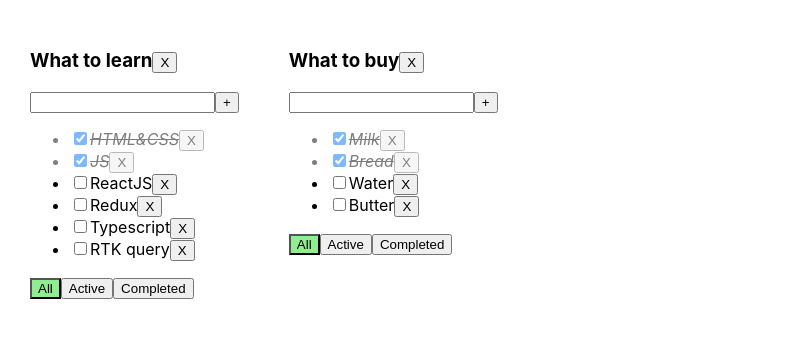
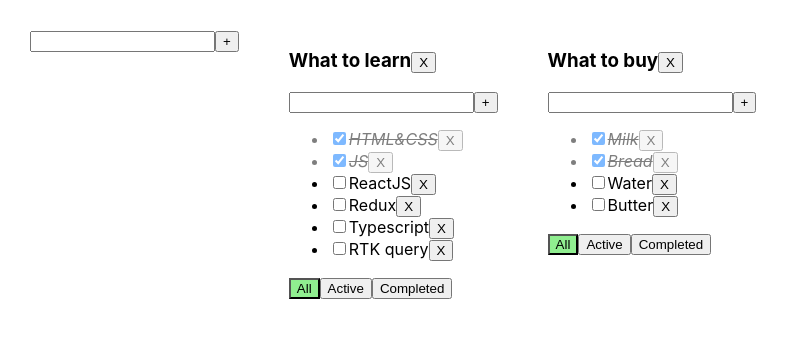
Before and after one commit to BalandinaM/Todolist-01, a React (Vite) app: page / in a window 1280 px wide. Shown: the top 338 px of the page, without its empty margins (0-789 px from the left). Built offline with nearby package versions, Linux system fonts and the light colour scheme.

Commit message:
6 занятие, 1 часть

```diff
--- a/src/App.tsx
+++ b/src/App.tsx
@@ -2,6 +2,7 @@ import { useState } from "react";
 import "./App.css";
 import { TodolistItem } from "./TodolistItem";
 import { v1 } from "uuid";
+import { CreateItemForm } from "./CreateItemForm";
 
 export type Task = {
   id: string;
@@ -81,7 +82,16 @@ export const App = () => {
       setTasks({...tasks})// это что бы реакт перерисовал списки.
   }
 
-  return <div className="app">
+  const createTodoList = (title: TodoListType["titleTodo"]) => {
+    const todoListId = v1();
+    const newTodo: TodoListType = {idTodo: todoListId, titleTodo: title, filter: 'all'};
+    setTodoLists([newTodo, ...todoLists])
+    setTasks({...tasks, [todoListId]: []})
+  }
+
+  return (
+    <div className="app">
+      <CreateItemForm onCreateItem={createTodoList}/>
       {todoLists.map((todolist) => {
         let filteredTasks = tasks[todolist.idTodo];
         if (todolist.filter === "active") {
@@ -104,5 +114,6 @@ export const App = () => {
           />
         );
       })}
-  </div>;
+    </div>
+  );
 };
--- /dev/null
+++ b/src/CreateItemForm.tsx
@@ -0,0 +1,46 @@
+import { useState } from "react";
+import { Button } from "./Button";
+
+export type CreateItemFormProps = {
+  onCreateItem: (title: string) => void;
+};
+
+export const CreateItemForm = (props: CreateItemFormProps) => {
+  const [itemTitle, setItemTitle] = useState("");
+  const [error, setError] = useState<string | null>(null);
+
+  const createItemHandler = () => {
+    if (itemTitle.trim() !== "") {
+      props.onCreateItem(itemTitle);
+      setItemTitle("");
+    } else {
+      setError("Title is required");
+    }
+  };
+
+  const changeInputHandler = (e: React.ChangeEvent<HTMLInputElement>) => {
+    setItemTitle(e.currentTarget.value);
+    setError(null);
+  };
+
+  const createItemOnEnterHandler = (
+    e: React.KeyboardEvent<HTMLInputElement>,
+  ) => {
+    if (e.key === "Enter") {
+      createItemHandler();
+    }
+  };
+
+  return (
+    <div>
+      <input
+        value={itemTitle}
+        onChange={changeInputHandler}
+        onKeyDown={createItemOnEnterHandler}
+        className={error ? "error" : ""}
+      />
+      <Button title="+" onClick={createItemHandler} />
+      {error && <div className={"error-message"}>{error}</div>}
+    </div>
+  );
+};
--- a/src/TodolistItem.tsx
+++ b/src/TodolistItem.tsx
@@ -2,6 +2,7 @@
 import { FilterValues, Task, TodoListType } from "./App";
 import { Button } from "./Button";
 import { ChangeEvent, useState } from "react";
+import { CreateItemForm } from "./CreateItemForm";
 
 type Props = {
   tasks: Task[];
@@ -25,56 +26,27 @@ export const TodolistItem = ({
   changeTaskStatus,
   deleteTodoList
 }: Props) => {
-  const [taskTitle, setTaskTitle] = useState("");
-  const [error, setError] = useState<string | null>(null)
 
-  const createTaskHandler = () => {
-    if (taskTitle.trim() !== '') {
-      createTask(taskTitle, todolist.idTodo);
-      setTaskTitle("");
-    } else {
-      setError("Title is required")
-    }
+  const createTaskHandler = (title: string) => {
+    createTask(title, todolist.idTodo)
+  }
 
+  const changeFilterHandler = (filter: FilterValues) => {
+    changeFilter(filter, todolist.idTodo);
   };
 
-  const changeInputHandler = (e: React.ChangeEvent<HTMLInputElement>) => {
-    setTaskTitle(e.currentTarget.value);
-    setError(null)
+  const deleteTodolistHandler = () => {
+    deleteTodoList(todolist.idTodo);
   };
-
-  const createTaskOnEnterHandler = (
-    e: React.KeyboardEvent<HTMLInputElement>,
-  ) => {
-    if (e.key === "Enter") {
-      createTaskHandler();
-    }
-  };
-
-  const changeFilterHandler = (filter: FilterValues) => {
-    changeFilter(filter, todolist.idTodo)
-  }
-
-  const deleteTodolistHandler = () => {
-    deleteTodoList(todolist.idTodo)
-  }
 
   return (
     <div>
       <div>
-        <h3>{todolist.titleTodo}
-          <Button title="X" onClick={deleteTodolistHandler}/>
+        <h3>
+          {todolist.titleTodo}
+          <Button title="X" onClick={deleteTodolistHandler} />
         </h3>
-        <div>
-          <input
-            value={taskTitle}
-            onChange={changeInputHandler}
-            onKeyDown={createTaskOnEnterHandler}
-            className={error ? "error" : ''}
-          />
-          <Button title="+" onClick={createTaskHandler} />
-          {error && <div className={"error-message"}>{error}</div>}
-        </div>
+        <CreateItemForm onCreateItem={createTaskHandler} />
         {tasks.length === 0 ? (
           <p>Тасок нет</p>
         ) : (
@@ -86,7 +58,11 @@ export const TodolistItem = ({
               const changeTaskStatusHandler = (
                 e: ChangeEvent<HTMLInputElement>,
               ) => {
-                changeTaskStatus(task.id, e.currentTarget.checked, todolist.idTodo);
+                changeTaskStatus(
+                  task.id,
+                  e.currentTarget.checked,
+                  todolist.idTodo,
+                );
               };
 
               return (
@@ -104,9 +80,21 @@ export const TodolistItem = ({
           </ul>
         )}
         <div>
-          <Button className={todolist.filter === "all" ? "active-filter" : ''} title="All" onClick={() => changeFilterHandler("all")} />
-          <Button className={todolist.filter === "active" ? "active-filter" : ''} title="Active" onClick={() => changeFilterHandler("active")} />
-          <Button className={todolist.filter === "completed" ? "active-filter" : ''} title="Completed" onClick={() => changeFilterHandler("completed")} />
+          <Button
+            className={todolist.filter === "all" ? "active-filter" : ""}
+            title="All"
+            onClick={() => changeFilterHandler("all")}
+          />
+          <Button
+            className={todolist.filter === "active" ? "active-filter" : ""}
+            title="Active"
+            onClick={() => changeFilterHandler("active")}
+          />
+          <Button
+            className={todolist.filter === "completed" ? "active-filter" : ""}
+            title="Completed"
+            onClick={() => changeFilterHandler("completed")}
+          />
         </div>
       </div>
     </div>
```
Lines whose indentation alone changed are shown as unchanged.
